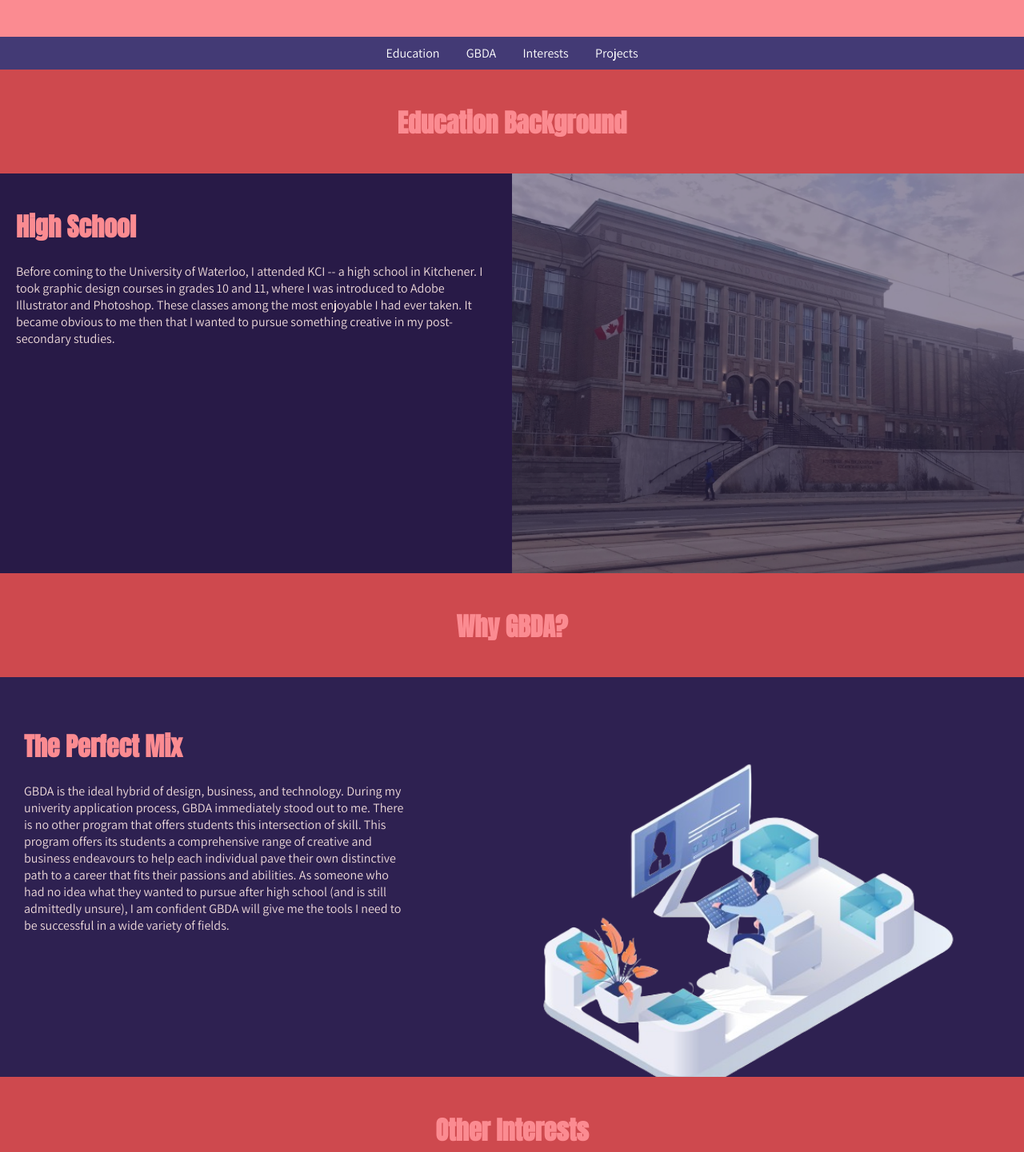
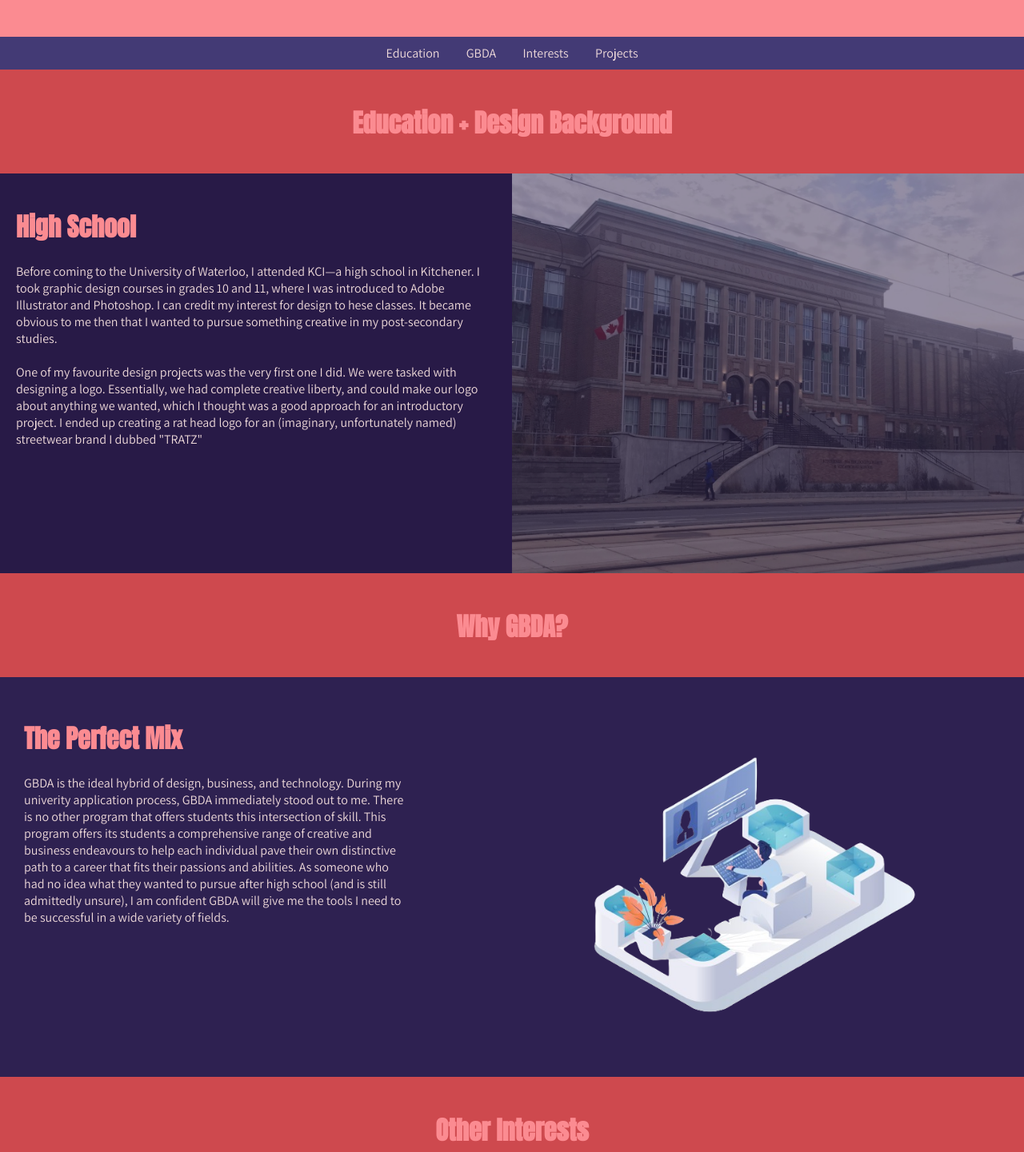
Before and after one commit to waddle-s/FInal-PRJ-4, a plain HTML site: page index.html in a window 1280 px wide. Shown: the part 180-1621 px from the top of the page at 80% size. Drawn offline with Linux system fonts and the light colour scheme.

Commit message:
Paragraph updates, sources, resizing

```diff
--- a/index.html
+++ b/index.html
@@ -4,10 +4,10 @@
     <title>Zoey's Website</title>
     <meta charset="utf-8">
 
+<!--Fonts-->
    <link rel="preconnect" href="https://fonts.googleapis.com">
    <link rel="preconnect" href="https://fonts.gstatic.com" crossorigin>
    <link href="https://fonts.googleapis.com/css2?family=Anton&display=swap" rel="stylesheet">
-
 
    <link rel="preconnect" href="https://fonts.googleapis.com">
    <link rel="preconnect" href="https://fonts.gstatic.com" crossorigin>
@@ -37,9 +37,8 @@
   margin: 0px;
   }
 
-/* Primary Header */
+/* Primary Header (very top of page)*/
 header {
-
   background-color: #FB8B91;
   padding: 30px;
   text-align: center;
@@ -73,7 +72,7 @@ header {
     }
 
     nav a {
-      color: white;
+      color: #EFDADA;
       text-decoration: none;
       margin: 0 15px;
     }
@@ -107,13 +106,13 @@ header {
     width: 50%;
     height: 500px;
     float: right;
-    overflow: hidden; /* Ensure the image does not overflow the container */
+    overflow: hidden; /* ensure the image does not overflow the container */
 }
 
 #section0 img {
     width: 100%;
-    height: 100%; /* Maintain the aspect ratio */
-    object-fit: cover; /* Ensure the image covers the container while maintaining aspect ratio */
+    height: 100%; /* maintain aspect ratio */
+    object-fit: cover; /* ensure the image covers the container while maintaining aspect ratio */
     opacity: 0.5;
 }
 
@@ -136,18 +135,18 @@ header {
     float: left;
     color: white;
     padding-left: 30px;
-  	padding-top: 40px;
+  	padding-top: 30px;
 }
 
 #imageContainer1 {
-    width: 50%;
+    width: 60%;
     float: right;
   	padding-top: 70px;
-  	padding-right: 60px;
+    padding-left: 200px;
 }
 
 #section1 img {
-    width: 100%;
+    width: 80%;
     height: auto;
 }
 
@@ -155,7 +154,7 @@ header {
   #section2 {
     position: relative;
     background-color: #FB8B91;
-    height: auto !important;
+    height: auto !important; /* use the !important rule to override previous styling rules */
     display: flex;
     justify-content: center;
     align-items: stretch;
@@ -244,9 +243,13 @@ article {
 
 /* Project Menu Styling */
     #section3 a {
-      color: white;
+      color: #EFDADA;
       text-decoration: none;
-      font-size: 20;
+      font-size: 30;
+    }
+
+    #section3 h1 {
+      font-size: 35;
     }
 
     #section3 nav a:hover {
@@ -287,7 +290,7 @@ width: 100%;
 
   <!-----------------Section 0 ----------------->
  <div id="header0">
-   <h1>Education Background</h1>
+   <h1>Education + Design Background</h1>
 </div>
 
 <div id="section0">
@@ -295,15 +298,26 @@ width: 100%;
         <div id="content0">
           <h1>High School</h1>
             <p>Before coming to the University of Waterloo,
-          I attended KCI -- a high school in Kitchener.
+          I attended KCI—a high school in Kitchener.
           I took graphic design courses in grades 10 and 11,
           where I was introduced to Adobe Illustrator and
-          Photoshop. These classes among the most enjoyable
-          I had ever taken. It became obvious to me then
+          Photoshop. I can credit my interest for design
+          to hese classes. It became obvious to me then
           that I wanted to pursue something creative in
-          my post-secondary studies.</p>
+          my post-secondary studies. <br> <br>
+
+          One of my favourite design projects was the very first one I did. We were tasked
+          with designing a logo. Essentially, we had complete creative liberty,
+          and could make our logo about anything we wanted,
+          which I thought was a good approach for an introductory
+          project. I ended up creating a rat head logo for an
+          (imaginary, unfortunately named) streetwear brand I dubbed
+          "TRATZ"
+          </p>
         </div>
         <section id="imageContainer0">
+          <!--Image source: https://kitchener.ctvnews.ca/covid-19-
+           outbreak-declared-declared-over-in-same-day-at-kci-1.5679904-->
             <img src="KCI.jpg" alt="KCI">
         </section>
     </div>
@@ -332,6 +346,9 @@ width: 100%;
              variety of fields.</p>
         </div>
         <section id="imageContainer1">
+          <!--Image by <a href="https://www.freepik.com/free-vector/recruiting-agency-isometric-
+          illustration-manager-recruiter-working-with-computer-3d-cartoon-character-head-hunting
+          -human-resources-department-man-studying-candidate-cv-recruits-search_27399201.htm#page=6&query=isometric%20design&position=8&from_view=search&track=ais&uuid=847abde9-3e34-4fb7-81fb-c351b7255c47">Image by studio4rt</a> on Freepik-->
             <img src="desk design.png" alt="Desk Design">
         </section>
     </div>
@@ -346,6 +363,8 @@ width: 100%;
     <div id="container2">
       <!--Block A -->
       <div id="block2A">
+         <!--Image by ant2506 https://pixabay.com/photos/
+        nintendo-switch-nintendo-switch-2154437/-->
          <img src="Mario.jpg" alt="Mario">
         <h1>Nintendo</h1>
         <p> The second I used the family Wii as a kid, it was over for me.
@@ -359,6 +378,8 @@ width: 100%;
 
       <!--Block B -->
       <div id="block2B">
+        <!-- Image by <a href="https://www.freepik.com/free-photo/young-writer-taking-notes_12423463
+         .htm#query=writing&position=1&from_view=search&track=sph&uuid=65e4c03e-4c40-46b7-a3b9-3fce29e72aa9">Freepik</a> -->
       <img src="Typing.jpg" alt="Writing">
         <h1>Writing</h1>
           <p>I actually enjoy writing 10-page essays; I recognize
@@ -373,6 +394,8 @@ width: 100%;
 
       <!--Block C -->
       <div id="block2C">
+        <!--Image by <a href="https://www.freepik.com/free-photo/flag-france_1179355
+        .htm#query=French&position=36&from_view=search&track=sph&uuid=e0b565c3-8f03-4f9d-87d7-a527c9055b86">Image by www.slon.pics</a> on Freepik-->
         <img src="French.jpg" alt="France Flag">
         <h1>French</h1>
         <p>I've been a french immersion kid most of my life. Learning a
@@ -387,7 +410,15 @@ width: 100%;
 </div>
 
   <!-----------------Section 3 ----------------->
-  <!-----Remember to cite code from w3schools----->
+
+  <!--Code copied from: https://www.w3schools.com/html/tryit.asp?filename=tryhtml_layout_float
+   Author: w3schools.com
+   Name: CSS Layout Float
+   Description: Displays a section layout + sidebar navigation menu with external links
+   Date retrieved: Nov. 30, 2023-->
+
+<!-- Copied code starts -->
+
   <div id="header3">
     <h1>Favourite Projects</h1>
 </div>
@@ -404,7 +435,7 @@ width: 100%;
   </nav>
 
   <article>
-    <h2>GBDA assignments are very unique</h2>
+    <h2>The Freedom of GBDA</h2>
     <p>As a GBDA student, I've had the opportunity to work with a
     very expansive library of media. Being introduced to assignments
     that forced me to learn new software and equipment was daunting,
@@ -412,6 +443,8 @@ width: 100%;
     <p>Below, I've breifly detailed some of my favourite projects
     I've done so far. On the left-hand side of the screen, click
     on the links provided to check out my work!</p>
+
+    <!-- Copied code ends -->
 
    <!-- Table added here -->
       <table border="1">
```
Lines whose indentation alone changed are shown as unchanged.
